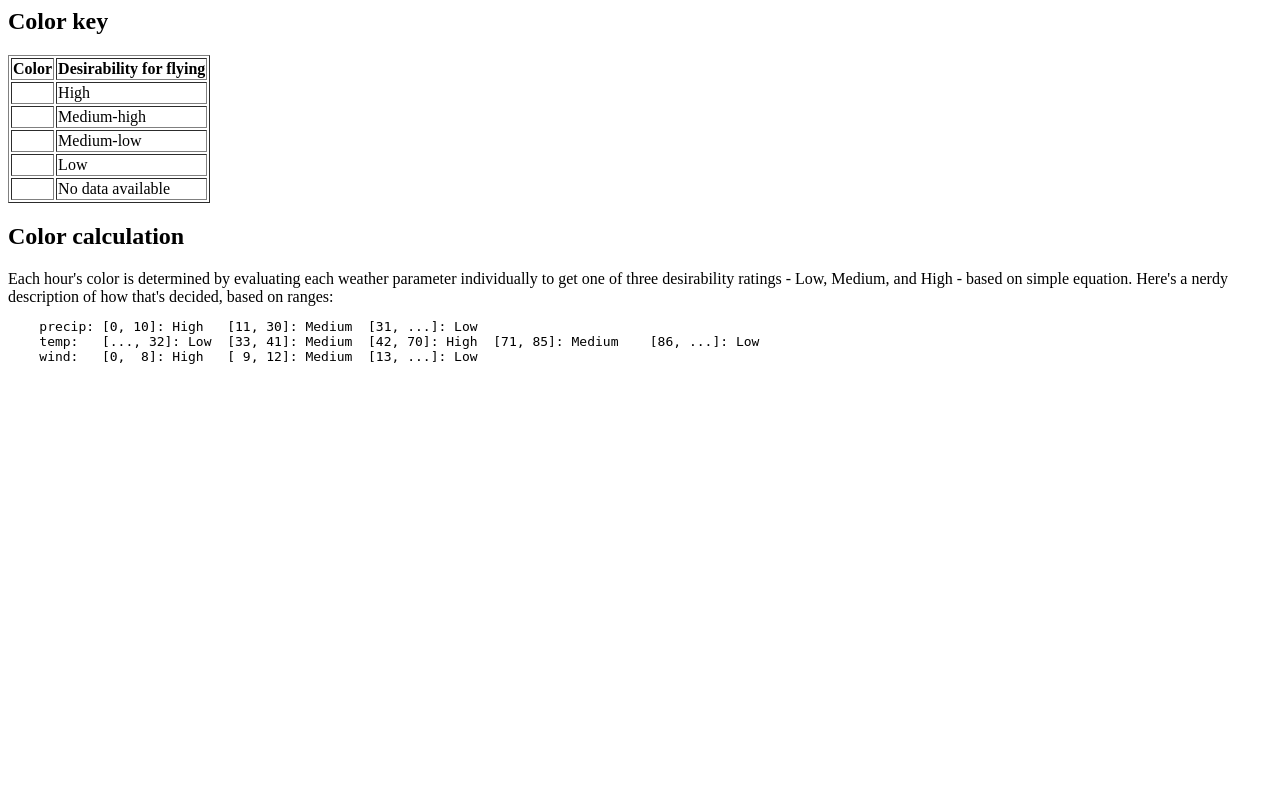
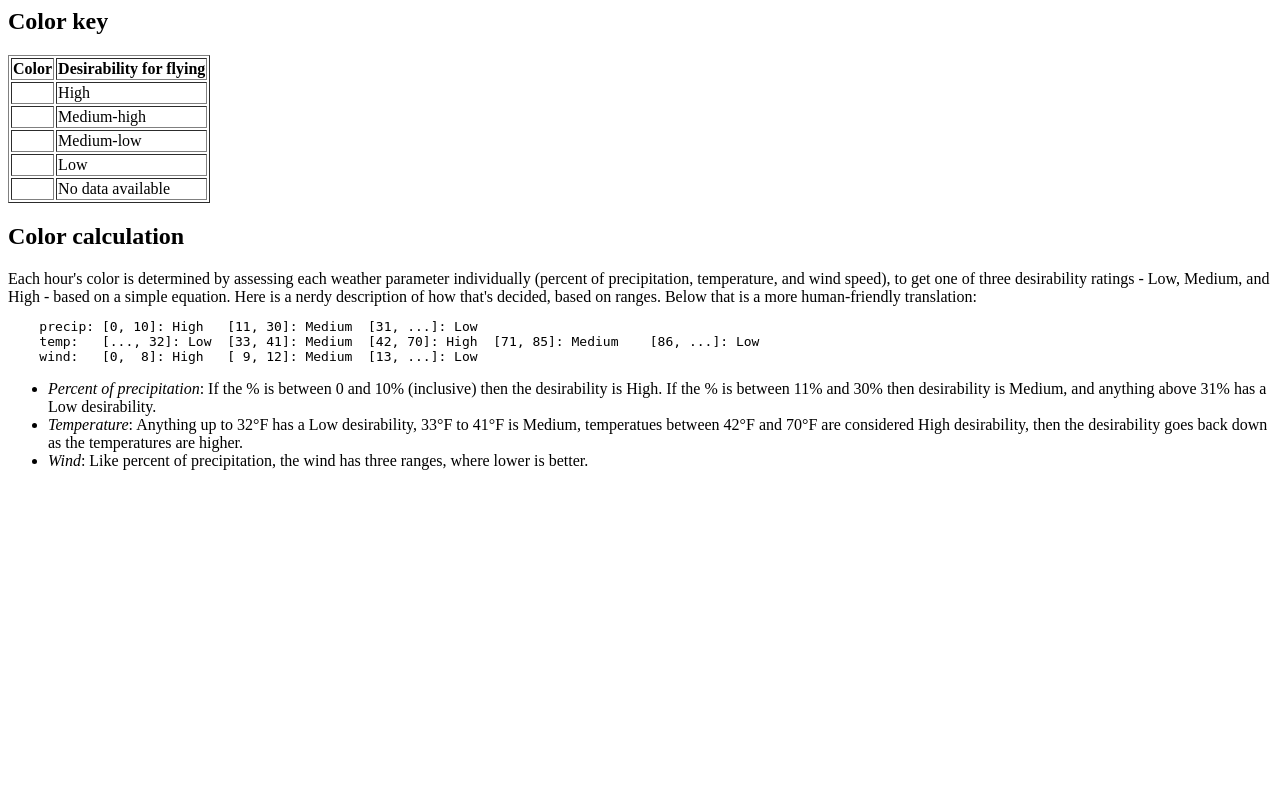
Before and after one commit to matthewcornell/peepweather, a Flask app: template app/templates/color-key.html in a window 1280 px wide. Shown: the top 786 px of the page. Run offline with Flask 2, Linux system fonts and the light colour scheme; the template is opened without the code that fills it, so the values that code supplies are empty.

Commit message:
improved color key description

```diff
--- a/app/templates/color-key.html
+++ b/app/templates/color-key.html
@@ -37,12 +37,24 @@
 </table>
 
 <h2>Color calculation</h2>
-Each hour's color is determined by evaluating each weather parameter individually to get one of three desirability
-ratings - Low, Medium, and High - based on simple equation. Here's a nerdy description of how that's decided, based on
-ranges:
+Each hour's color is determined by assessing each weather parameter individually (percent of precipitation,
+temperature, and wind speed), to get one of three desirability ratings - Low, Medium, and High - based on a simple
+equation. Here is a nerdy description of how that's decided, based on ranges. Below that is a more human-friendly
+translation:
 
 <pre>
     precip: [0, 10]: High   [11, 30]: Medium  [31, ...]: Low
     temp:   [..., 32]: Low  [33, 41]: Medium  [42, 70]: High  [71, 85]: Medium    [86, ...]: Low
     wind:   [0,  8]: High   [ 9, 12]: Medium  [13, ...]: Low
 </pre>
+
+<ul>
+    <li><em>Percent of precipitation</em>: If the % is between 0 and 10% (inclusive) then the desirability is High. If the % is
+        between 11% and 30% then desirability is Medium, and anything above 31% has a Low desirability.
+    </li>
+    <li><em>Temperature</em>: Anything up to 32°F has a Low desirability, 33°F to 41°F is Medium, temperatues between 42°F
+        and 70°F are considered High desirability, then the desirability goes back down as the temperatures are higher.
+    </li>
+    <li><em>Wind</em>: Like percent of precipitation, the wind has three ranges, where lower is better.</li>
+
+</ul>
--- a/app/templates/forecast-calendar.html
+++ b/app/templates/forecast-calendar.html
@@ -27,6 +27,5 @@
     </table>
 
     {% include 'color-key.html' %}
-    {% include 'forecast-footer.html' %}
 
 {% endblock %}
--- a/app/templates/forecast-list.html
+++ b/app/templates/forecast-list.html
@@ -15,6 +15,5 @@
     </ul>
 
     {% include 'color-key.html' %}
-    {% include 'forecast-footer.html' %}
 
 {% endblock %}
```
Also changed, not shown: app/templates/forecast-footer.html (deleted, +0 -7 lines).
